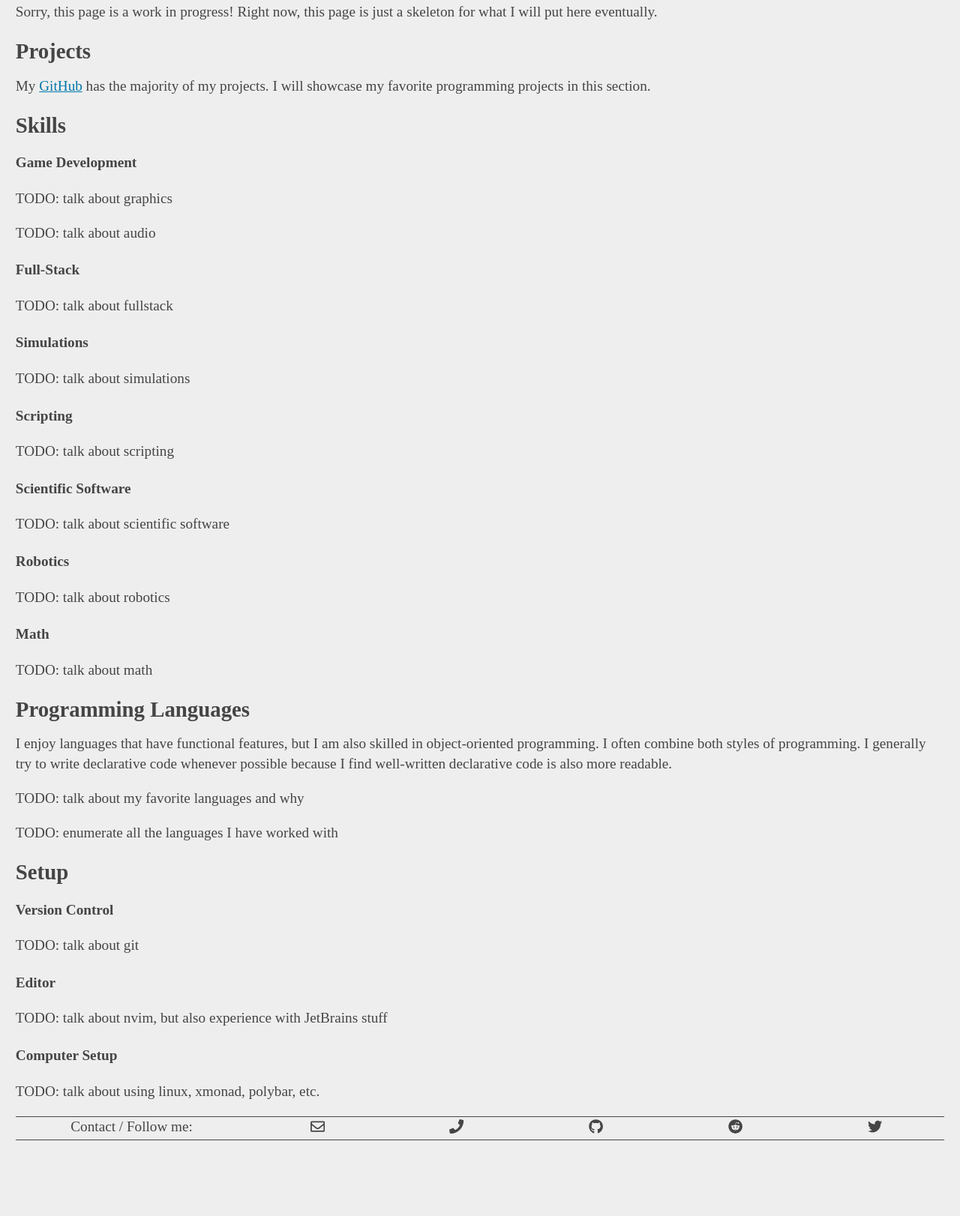
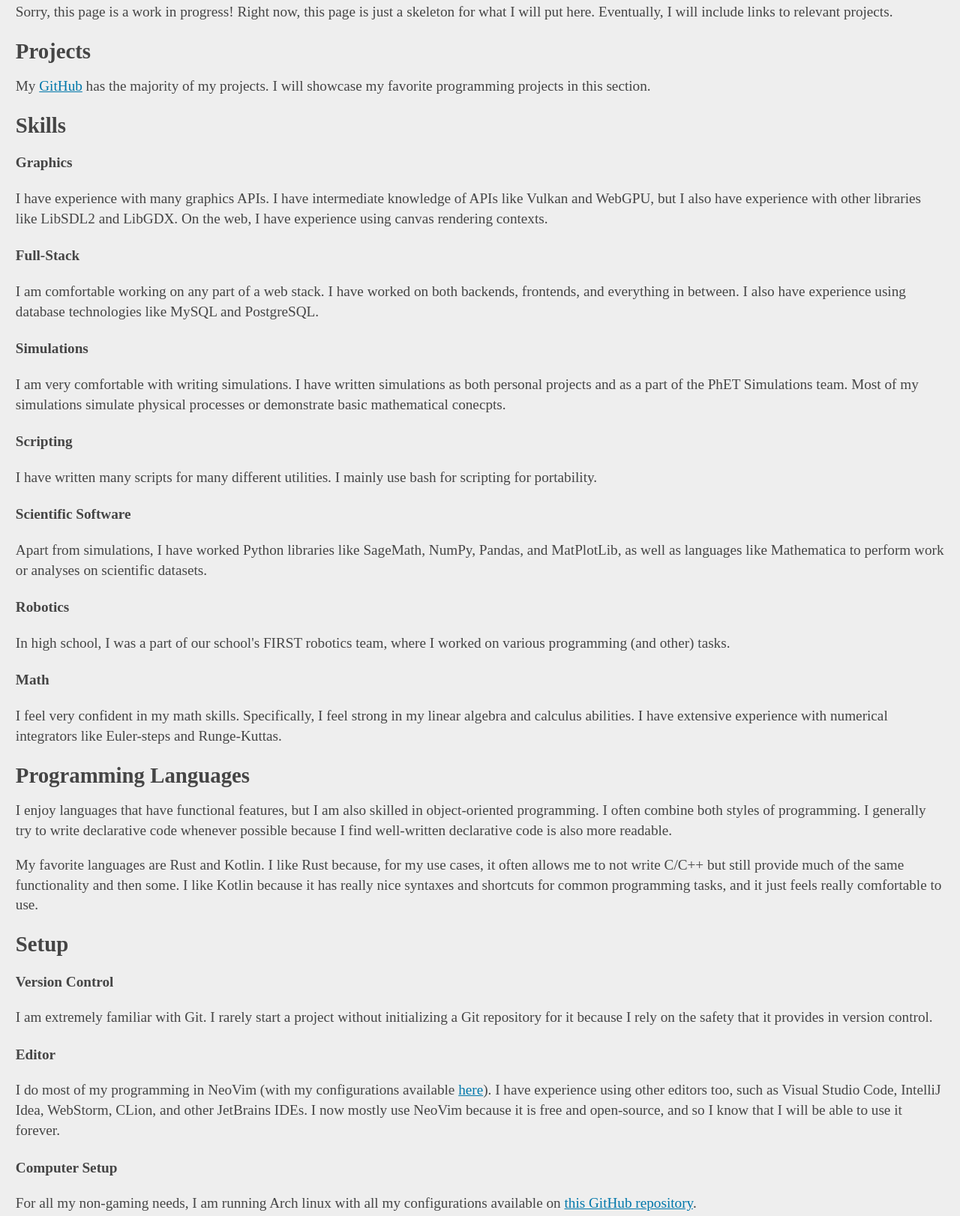
Before and after one commit to SaurabhTotey/Portfolio-Website, a Gatsby site: page /Programming in a window 1280 px wide. Shown: the part 165-1787 px from the top of the page at 75% size. Before the commit the page ends 1696 px from the top, so only its background shows below. Built offline with nearby package versions, Linux system fonts and the light colour scheme; Gatsby itself is replaced by a stand-in of ours.

Commit message:
Started fleshing out programming page and ran lint

```diff
--- a/src/pages/Music.js
+++ b/src/pages/Music.js
@@ -19,7 +19,7 @@ const Music = () => (
 		<p>
 			Sorry, this page is a work in progress! I plan on uploading more recordings of me playing piano and cello here. I
 			have already included a few samples of my playing, but please keep in mind that I am an amateur playing as a
-			hobby, so these recordings aren't perfect. I am working on improving my sense of rhythm and intonation.
+			hobby, so these recordings aren&apos;t perfect. I am working on improving my sense of rhythm and intonation.
 		</p>
 		<Song
 			title="JUSTadICE"
--- a/src/pages/Programming.js
+++ b/src/pages/Programming.js
@@ -4,8 +4,8 @@ import Layout from "../components/Layout";
 const Programming = () => (
 	<Layout>
 		<p>
-			Sorry, this page is a work in progress! Right now, this page is just a skeleton for what I will put here
-			eventually.
+			Sorry, this page is a work in progress! Right now, this page is just a skeleton for what I will put here.
+			Eventually, I will include links to relevant projects.
 		</p>
 		<h2>Projects</h2>
 		<p>
@@ -13,36 +13,69 @@ const Programming = () => (
 			favorite programming projects in this section.
 		</p>
 		<h2>Skills</h2>
-		<h4>Game Development</h4>
-		<p>TODO: talk about graphics</p>
-		<p>TODO: talk about audio</p>
+		<h4>Graphics</h4>
+		<p>
+			I have experience with many graphics APIs. I have intermediate knowledge of APIs like Vulkan and WebGPU, but I
+			also have experience with other libraries like LibSDL2 and LibGDX. On the web, I have experience using canvas
+			rendering contexts.
+		</p>
 		<h4>Full-Stack</h4>
-		<p>TODO: talk about fullstack</p>
+		<p>
+			I am comfortable working on any part of a web stack. I have worked on both backends, frontends, and everything in
+			between. I also have experience using database technologies like MySQL and PostgreSQL.
+		</p>
 		<h4>Simulations</h4>
-		<p>TODO: talk about simulations</p>
+		<p>
+			I am very comfortable with writing simulations. I have written simulations as both personal projects and as a part
+			of the PhET Simulations team. Most of my simulations simulate physical processes or demonstrate basic mathematical
+			conecpts.
+		</p>
 		<h4>Scripting</h4>
-		<p>TODO: talk about scripting</p>
+		<p>I have written many scripts for many different utilities. I mainly use bash for scripting for portability.</p>
 		<h4>Scientific Software</h4>
-		<p>TODO: talk about scientific software</p>
+		<p>
+			Apart from simulations, I have worked Python libraries like SageMath, NumPy, Pandas, and MatPlotLib, as well as
+			languages like Mathematica to perform work or analyses on scientific datasets.
+		</p>
 		<h4>Robotics</h4>
-		<p>TODO: talk about robotics</p>
+		<p>
+			In high school, I was a part of our school&apos;s FIRST robotics team, where I worked on various programming (and
+			other) tasks.
+		</p>
 		<h4>Math</h4>
-		<p>TODO: talk about math</p>
+		<p>
+			I feel very confident in my math skills. Specifically, I feel strong in my linear algebra and calculus abilities.
+			I have extensive experience with numerical integrators like Euler-steps and Runge-Kuttas.
+		</p>
 		<h2>Programming Languages</h2>
 		<p>
 			I enjoy languages that have functional features, but I am also skilled in object-oriented programming. I often
 			combine both styles of programming. I generally try to write declarative code whenever possible because I find
 			well-written declarative code is also more readable.
 		</p>
-		<p>TODO: talk about my favorite languages and why</p>
-		<p>TODO: enumerate all the languages I have worked with</p>
+		<p>
+			My favorite languages are Rust and Kotlin. I like Rust because, for my use cases, it often allows me to not write
+			C/C++ but still provide much of the same functionality and then some. I like Kotlin because it has really nice
+			syntaxes and shortcuts for common programming tasks, and it just feels really comfortable to use.
+		</p>
 		<h2>Setup</h2>
 		<h4>Version Control</h4>
-		<p>TODO: talk about git</p>
+		<p>
+			I am extremely familiar with Git. I rarely start a project without initializing a Git repository for it because I
+			rely on the safety that it provides in version control.
+		</p>
 		<h4>Editor</h4>
-		<p>TODO: talk about nvim, but also experience with JetBrains stuff</p>
+		<p>
+			I do most of my programming in NeoVim (with my configurations available{" "}
+			<a href="https://github.com/SaurabhTotey/Configs/blob/main/configs/NeoVim/init.vim">here</a>). I have experience
+			using other editors too, such as Visual Studio Code, IntelliJ Idea, WebStorm, CLion, and other JetBrains IDEs. I
+			now mostly use NeoVim because it is free and open-source, and so I know that I will be able to use it forever.
+		</p>
 		<h4>Computer Setup</h4>
-		<p>TODO: talk about using linux, xmonad, polybar, etc.</p>
+		<p>
+			For all my non-gaming needs, I am running Arch linux with all my configurations available on{" "}
+			<a href="https://www.github.com/SaurabhTotey/Configs">this GitHub repository</a>.
+		</p>
 	</Layout>
 );
 export default Programming;
--- a/src/pages/Qualifications.js
+++ b/src/pages/Qualifications.js
@@ -26,9 +26,7 @@ const Qualifications = () => (
 		<p>
 			I think physics is really cool because it is a science dealing with the fundamental realities of the universe.
 		</p>
-		<p>
-			I am currently looking for undergraduate research! I am most interested in quantum information.
-		</p>
+		<p>I am currently looking for undergraduate research! I am most interested in quantum information.</p>
 	</Layout>
 );
 export default Qualifications;
```
Also changed, not shown: README.md.
